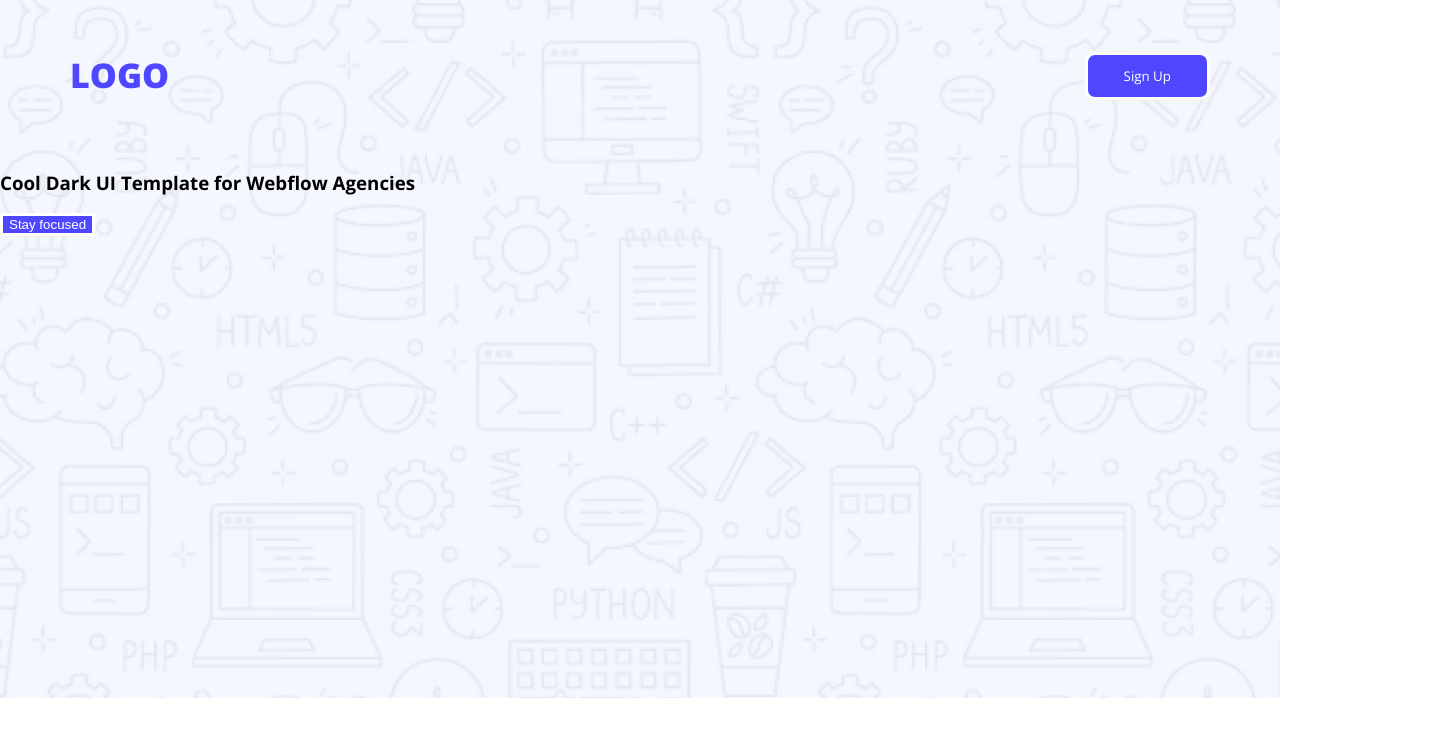
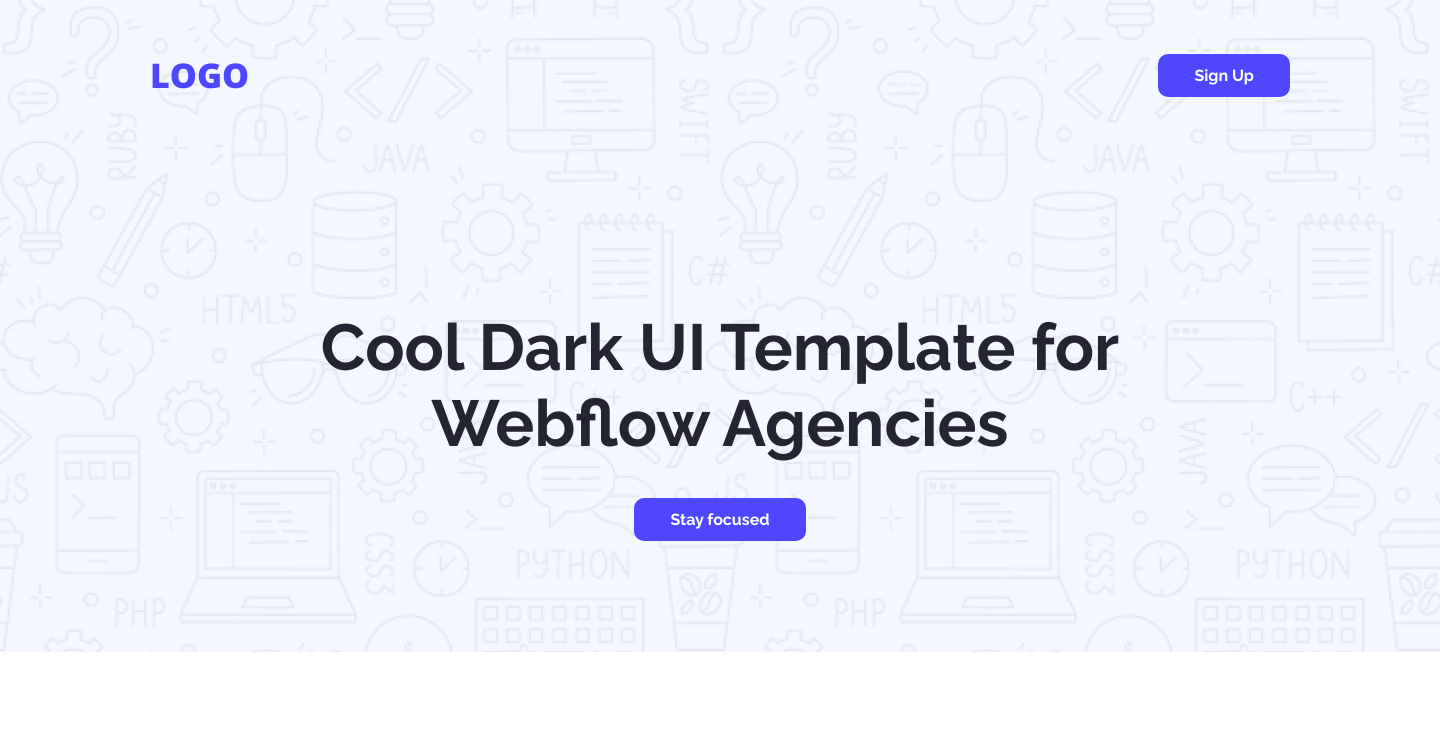
Before and after one commit to Dipro-Tryhard/assignment-1, a plain HTML site: page index.html in a window 1280 px wide. Shown: the whole page, 1440 px wide, since content can reach past the window. Drawn offline with nearby package versions, Linux system fonts and the light colour scheme.

Commit message:
Upper part done

```diff
--- a/index.html
+++ b/index.html
@@ -12,7 +12,7 @@
 <!-- fonts raleway -->
 	<link rel="preconnect" href="https://fonts.googleapis.com">
 <link rel="preconnect" href="https://fonts.gstatic.com" crossorigin>
-<link href="https://fonts.googleapis.com/css2?family=Inter:ital,opsz,wght@0,14..32,100..900;1,14..32,100..900&family=Open+Sans:ital,wght@0,300..800;1,300..800&family=Raleway:ital,wght@0,100..900;1,100..900&display=swap" rel="stylesheet">
+<link href="https://fonts.googleapis.com/css2?family=Raleway:ital,wght@0,100..900;1,100..900&display=swap" rel="stylesheet">
 
 	<link rel="stylesheet" href="styles/styles.css">
 
@@ -31,8 +31,8 @@
   <!-- nav and header section end -->
   <!-- Banner section -->
   <div class="banner">
-	<h3 class="banner-title raleway"> Cool Dark UI Template for Webflow Agencies</h3>
-	<a href=""><button class="stay-btn primary-btn ">Stay focused</button></a>
+	<h2 class="banner-title raleway"> Cool Dark UI Template for Webflow Agencies</h2>
+	<a href=""><button class="stay-btn primary-btn raleway">Stay focused</button></a>
   </div>
   <!-- Banner section end -->
 	</div>
--- a/styles/styles.css
+++ b/styles/styles.css
@@ -3,17 +3,13 @@
   font-family: "Open Sans", sans-serif;
   font-optical-sizing: auto;
   font-style: normal;
-  font-variation-settings:
-    "wdth" 100;
 }
 
 /* fonts raleway */
 .raleway {
-  font-family: "Open Sans", sans-serif;
+  font-family: "Raleway", sans-serif;
   font-optical-sizing: auto;
   font-style: normal;
-  font-variation-settings:
-    "wdth" 100;
 }
 
 
@@ -26,9 +22,8 @@ body{
 .upper-part {
   background-image: url(../Assets/Hero-bg.png);
   background-repeat: no-repeat;
-  width: 100%;
+  width: 1440px;
   height: 698px;
-  background-size: cover;
 
 }
 
@@ -46,6 +41,7 @@ body{
   margin: auto;
   padding-top: 50px;
   padding-bottom: 50px;
+  margin-bottom: 0;
 
 }
 
@@ -60,9 +56,55 @@ body{
   background-color: #4E47FF;
   color: white;
   border: solid;
+  border: 1px;
 }
 
 .sign-btn{
   border-radius: 10px;
   padding: 12px 36px;
+  font-size: 16px;
+  font-weight: bold;
 }
+
+.primary-btn:hover{
+  cursor: pointer;
+  opacity: 0.8;
+}
+
+.primary-btn:active{
+  opacity: 0.5;
+  background-color: white;
+  color: rgb(0, 15, 90);
+}
+
+/* banner section */
+
+.banner{
+  text-align: center;
+  /* margin: 158px 250px 0px 250px; */
+  margin-bottom: 0;
+  height: 237px;
+  width: 905px;
+  margin: auto;
+  margin-top: 158px;
+}
+
+.banner-title{
+  font-size: 65px;
+  font-weight: bold;
+  color: rgba(37, 36, 50, 1);
+  height: 152px;
+  width: 905px;
+  margin-bottom: 37px;
+  align-items: center;
+  text-align: center;
+}
+
+.stay-btn{
+  border-radius: 10px;
+  padding: 12px 36px;
+  font-weight: bold;
+  font-size: 16px;
+  margin-top: 0;
+  /* margin-bottom: 200px; */
+}
```
